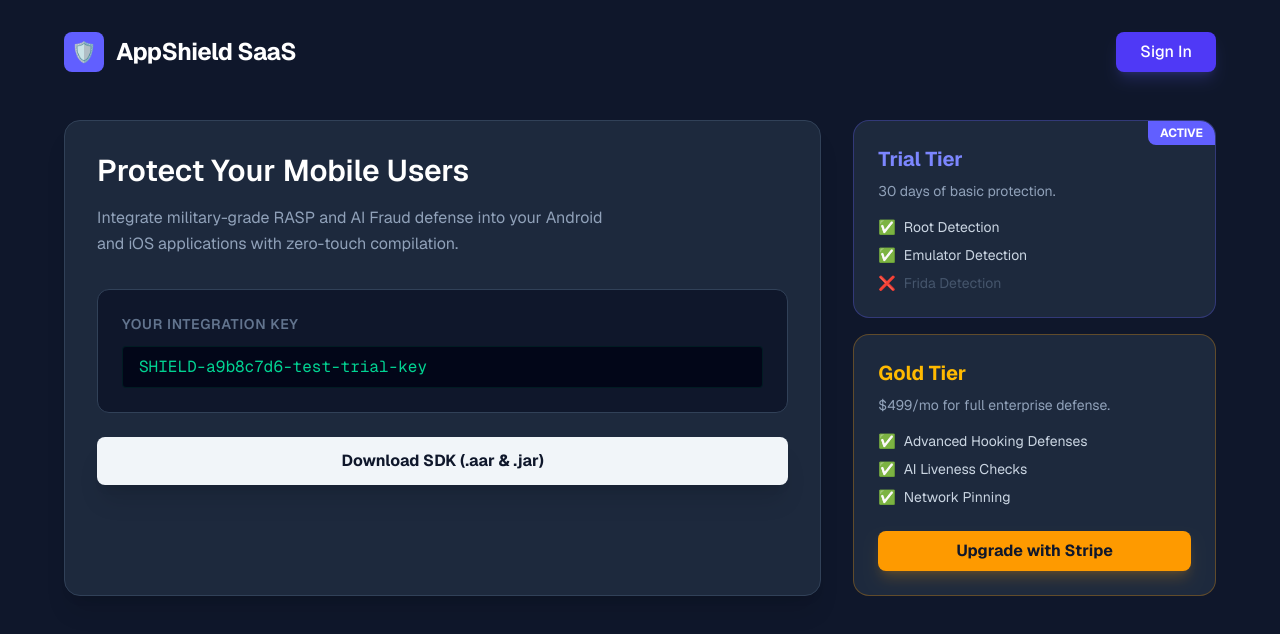
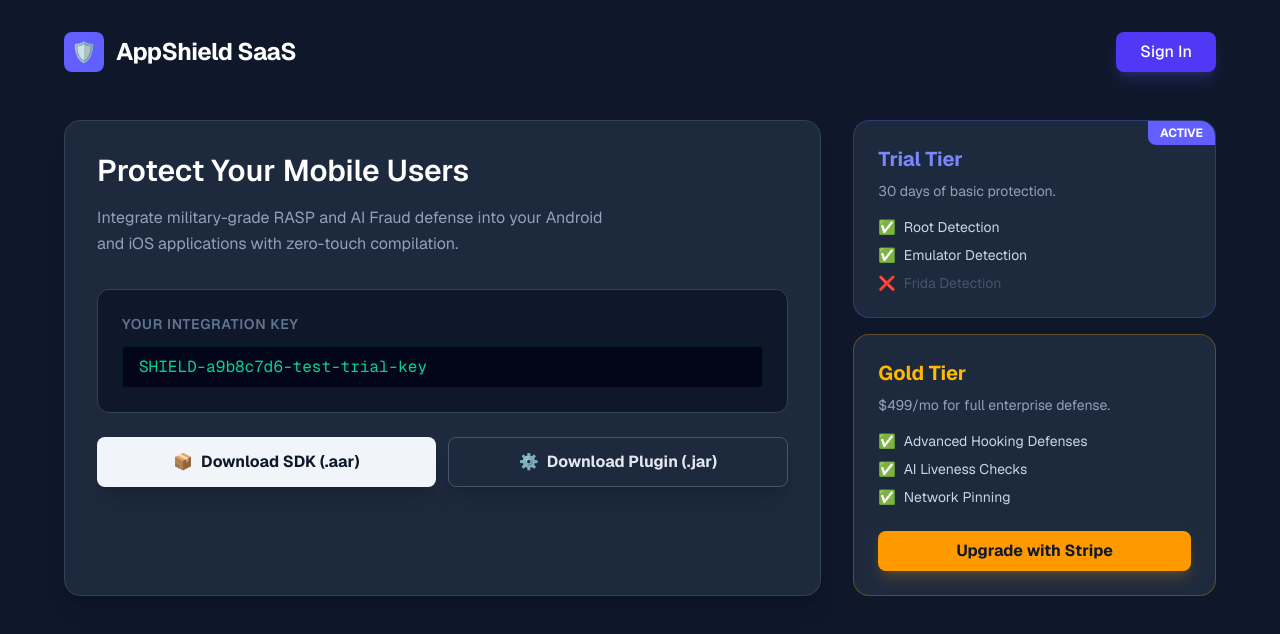
Before and after one commit to sunilgengaje/AppSheild, a Next.js app in the folder admin-panel/: page / in a window 1280 px wide. Shown: the top 634 px of the page. Built offline with nearby package versions, Linux system fonts and the light colour scheme.

Commit message:
Include compiled SDK binaries directly in Next.js admin dashboard for direct download

```diff
--- a/admin-panel/src/app/page.tsx
+++ b/admin-panel/src/app/page.tsx
@@ -29,9 +29,22 @@
               </code>
             </div>
 
-            <button className="w-full bg-slate-100 text-slate-900 hover:bg-white transition px-6 py-3 rounded-lg font-bold shadow-xl">
-              Download SDK (.aar & .jar)
-            </button>
+            <div className="flex flex-col sm:flex-row gap-3">
+              <a
+                href="/downloads/shield-sdk-v1.2.0.aar"
+                download
+                className="flex-1 bg-slate-100 text-slate-900 hover:bg-white transition px-6 py-3 rounded-lg font-bold text-center shadow-xl flex items-center justify-center gap-2"
+              >
+                <span>📦</span> Download SDK (.aar)
+              </a>
+              <a
+                href="/downloads/shield-gradle-plugin-v1.2.0.jar"
+                download
+                className="flex-1 bg-slate-800 border border-slate-600 text-slate-200 hover:bg-slate-700 transition px-6 py-3 rounded-lg font-bold text-center shadow-xl flex items-center justify-center gap-2"
+              >
+                <span>⚙️</span> Download Plugin (.jar)
+              </a>
+            </div>
           </div>
 
           {/* Pricing / Tiers */}
```
Also changed, not shown: 1 other file (tests, documents, lock files or other folders).
